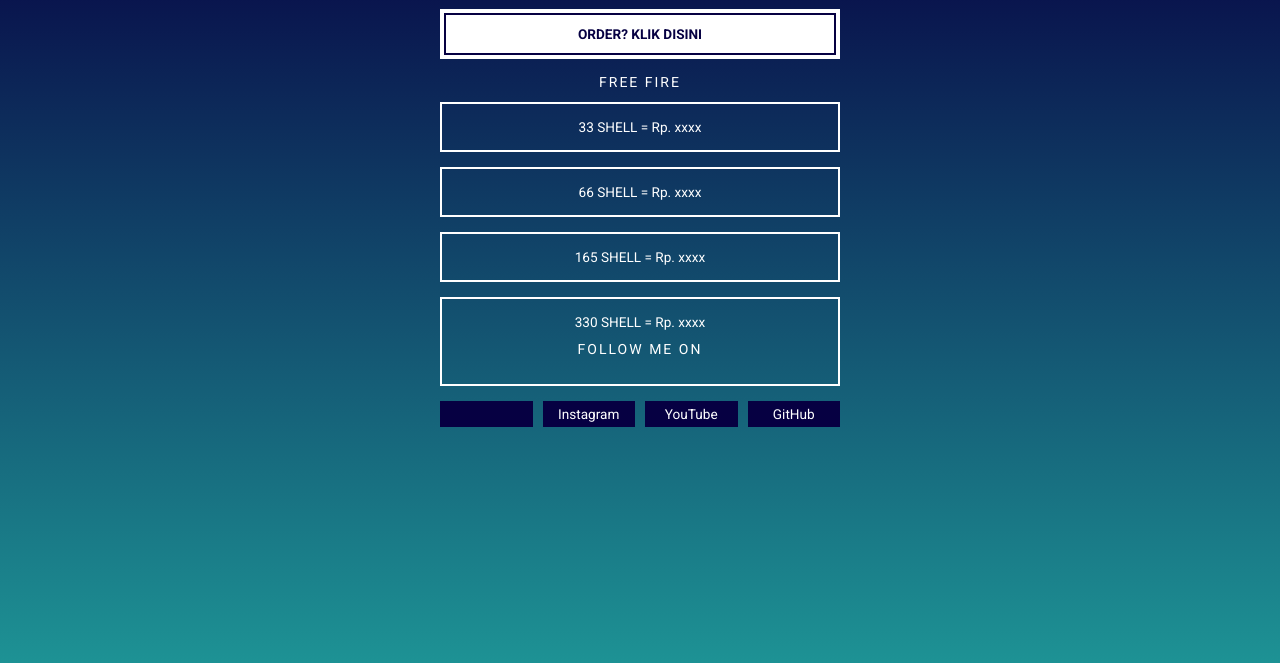
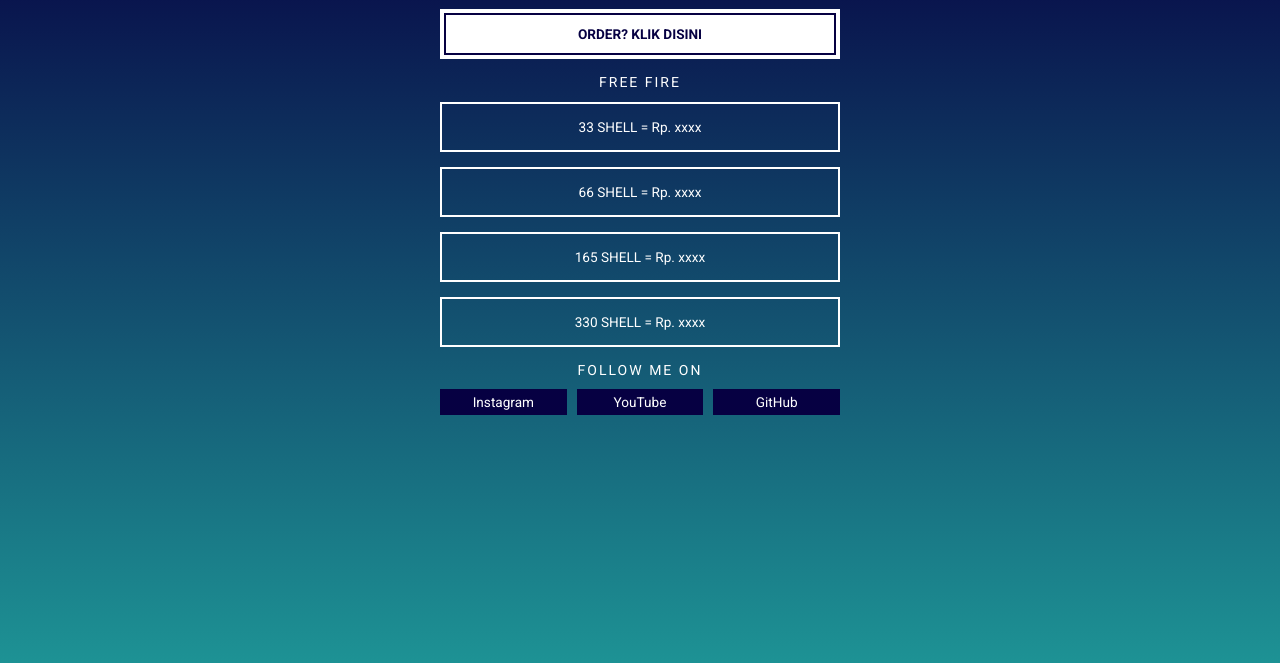
Before and after one commit to ramadhankukuh/price-list-vgs, a website: page index.html in a window 1280 px wide. Shown: the part 129-792 px from the top of the page. Drawn offline with Linux system fonts and the light colour scheme.

Commit message:
Update index.html

```diff
--- a/index.html
+++ b/index.html
@@ -22,7 +22,7 @@
         <a href="">33 SHELL = Rp. xxxx
         <a href="">66 SHELL = Rp. xxxx
         <a href="">165 SHELL = Rp. xxxx
-        <a href="">330 SHELL = Rp. xxxx
+        <a href="">330 SHELL = Rp. xxxx</a>
 
         <!-- Channels -->
         <h2>Follow Me On</h2>
```
